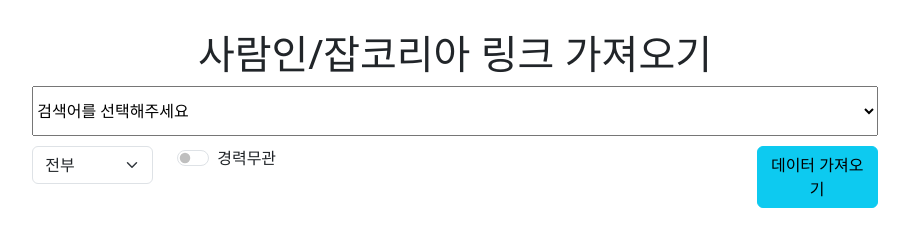
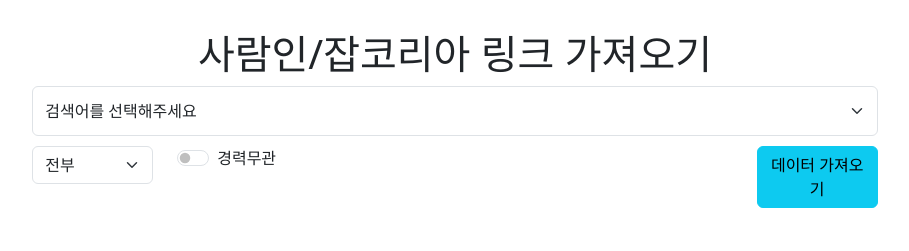
Before and after one commit to LSapee/find-job, a website: page src/index.html in a window 1280 px wide. Shown: the whole page, without its empty margins (185-1094 px from the left). Drawn offline with nearby package versions, Linux system fonts and the light colour scheme; no server answers.

Commit message:
select class 추가

```diff
--- a/src/index.html
+++ b/src/index.html
@@ -142,7 +142,7 @@
             <div class="col-2"></div>
             <div class="col-8">
                 <h1 style="text-align: center">사람인/잡코리아 링크 가져오기</h1>
-                <select id="searchTitle" style="margin-bottom: 10px">
+                <select id="searchTitle"class="form-select" style="margin-bottom: 10px">
                     <option value="00">검색어를 선택해주세요</option>
                 </select>
                 <div class="row">
```
